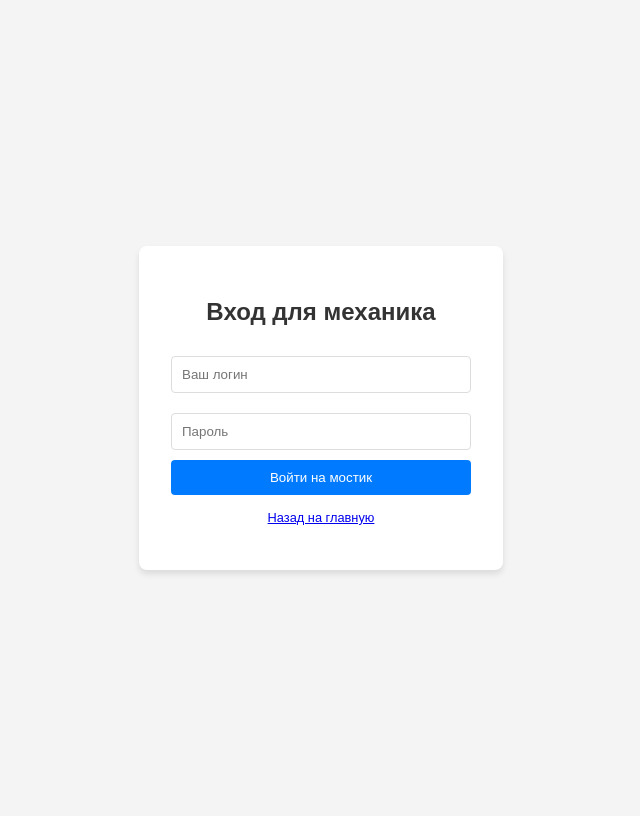
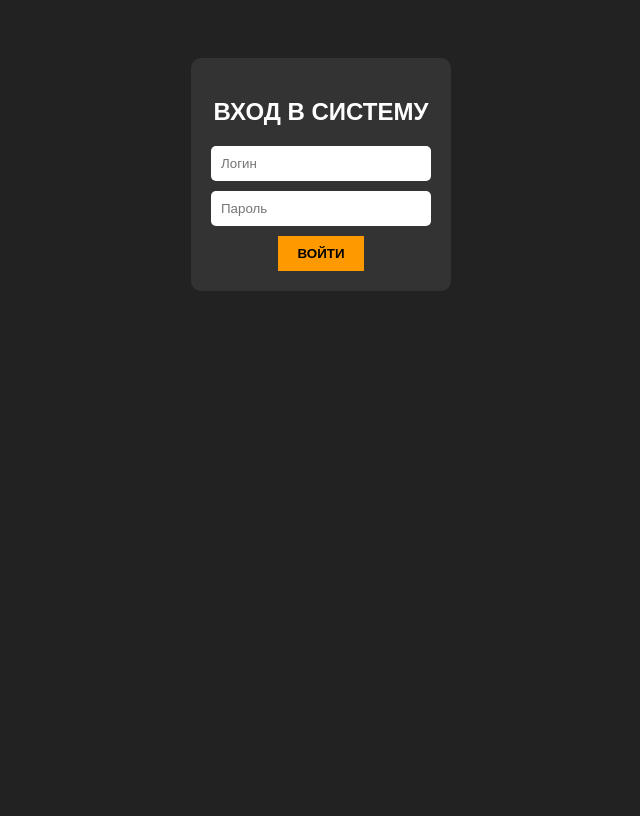
Before and after one commit to OlehKiriiatov/TruckFix, a Django app: template Order/templates/registration/login.html in a window 1280 px wide. Shown: the whole page, without its empty margins (319-959 px from the left). After the commit the page ends 291 px from the top, so only its background shows below. Run offline with Django 4.2, Linux system fonts and the light colour scheme; the template is opened without the code that fills it, so the values that code supplies are empty; parts of the project's set-up code (start-up, migrations or seed data) failed here and were passed over.

Commit message:
Full fix for login system

```diff
--- a/Order/templates/registration/login.html
+++ b/Order/templates/registration/login.html
@@ -2,44 +2,39 @@
 <html lang="ru">
 <head>
     <meta charset="UTF-8">
-    <title>Вход в систему | TruckFix</title>
+    <title>Вход | TruckFix</title>
+    <!-- Сюда вставь свой старый CSS -->
     <style>
-        body { font-family: Arial, sans-serif; display: flex; justify-content: center; align-items: center; height: 100vh; background-color: #f4f4f4; }
-        .login-card { background: white; padding: 2rem; border-radius: 8px; box-shadow: 0 4px 6px rgba(0,0,0,0.1); width: 300px; }
-        h2 { text-align: center; color: #333; }
-        input { width: 100%; padding: 10px; margin: 10px 0; border: 1px solid #ddd; border-radius: 4px; box-sizing: border-box; }
-        button { width: 100%; padding: 10px; background-color: #007bff; color: white; border: none; border-radius: 4px; cursor: pointer; }
-        button:hover { background-color: #0056b3; }
-        .error { color: red; font-size: 0.8rem; text-align: center; }
+        /* Твой старый стиль */
+        body { background: #222; color: white; font-family: sans-serif; text-align: center; padding-top: 50px; }
+        .login-form { display: inline-block; background: #333; padding: 20px; border-radius: 10px; }
+        input { display: block; margin: 10px auto; padding: 10px; width: 200px; border-radius: 5px; border: none; }
+        button { padding: 10px 20px; background: #ff9900; border: none; cursor: pointer; font-weight: bold; }
+        .error-text { color: #ff4444; margin-bottom: 10px; }
     </style>
 </head>
 <body>
 
-<div class="login-card">
-    <h2>Вход для механика</h2>
+    <div class="login-form">
+        <h2>ВХОД В СИСТЕМУ</h2>
 
-    <!-- Самая важная часть: тег form -->
-    <form method="post">
-        <!-- Без этой строчки Django выдаст ошибку 403 -->
-        {% csrf_token %}
+        <!-- ВАЖНО: method="POST" и отсутствие action (значит шлет на этот же URL) -->
+        <form method="POST">
+            {% csrf_token %}
 
-        <!-- name="username" должен быть именно таким! -->
-        <input type="text" name="username" placeholder="Ваш логин" required>
+            {% if error %}
+                <div class="error-text">{{ error }}</div>
+            {% endif %}
 
-        <!-- name="password" должен быть именно таким! -->
-        <input type="password" name="password" placeholder="Пароль" required>
+            <!-- ВАЖНО: name="username" -->
+            <input type="text" name="username" placeholder="Логин" required>
 
-        {% if error %}
-            <p class="error">{{ error }}</p>
-        {% endif %}
+            <!-- ВАЖНО: name="password" -->
+            <input type="password" name="password" placeholder="Пароль" required>
 
-        <button type="submit">Войти на мостик</button>
-    </form>
-
-    <p style="text-align: center; font-size: 0.8rem; margin-top: 15px;">
-        <a href="/">Назад на главную</a>
-    </p>
-</div>
+            <button type="submit">ВОЙТИ</button>
+        </form>
+    </div>
 
 </body>
 </html>
--- a/core/urls.py
+++ b/core/urls.py
@@ -36,6 +36,7 @@ urlpatterns = [
     path('my-orders/', views.my_orders, name='my_orders'),
     path('accounts/', include('django.contrib.auth.urls')),
     path('register/', views.register, name='register'),
+    path('login/', views.user_login, name='login'),
 ]
 
 if settings.DEBUG:
```
Also changed, not shown: Order/views.py (+22 -15 lines).
